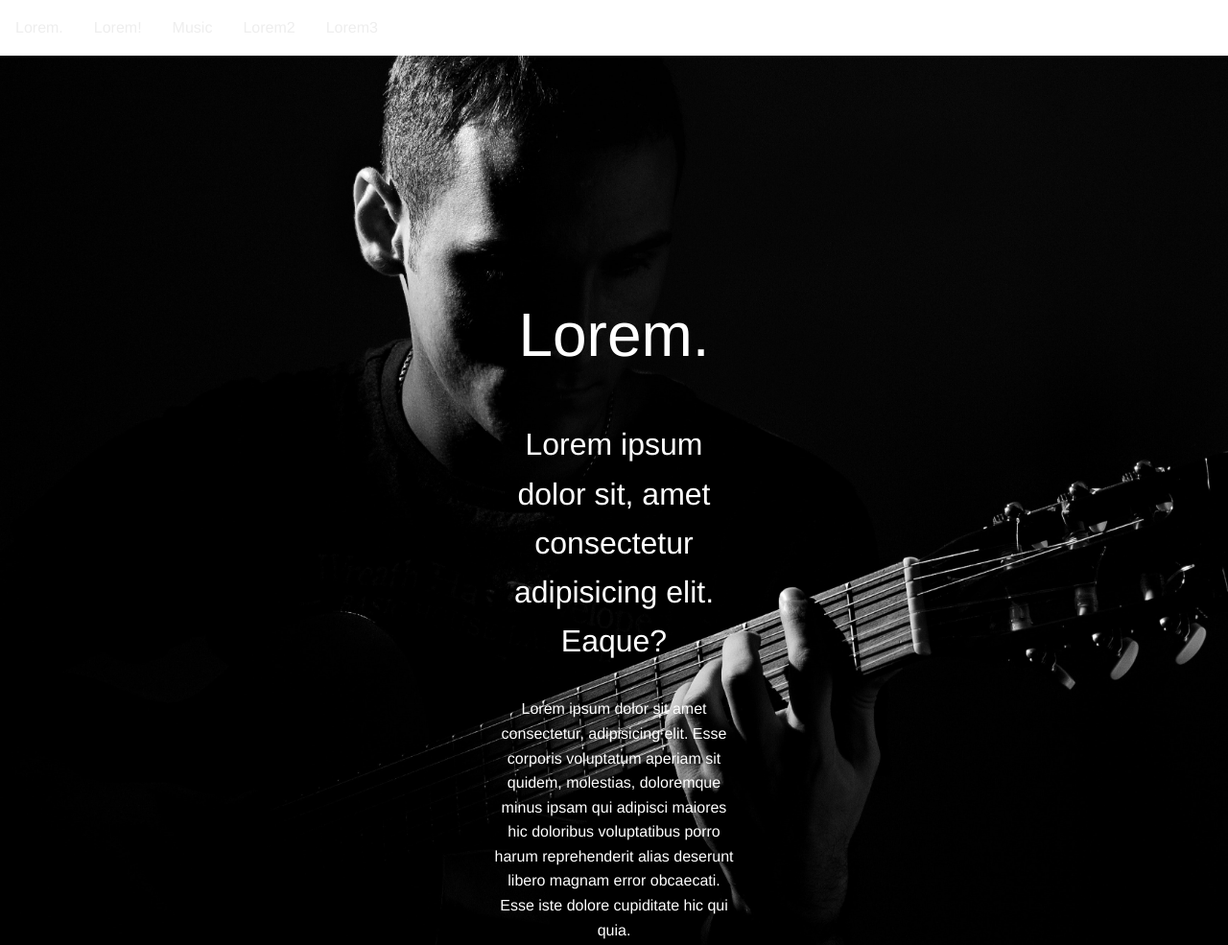
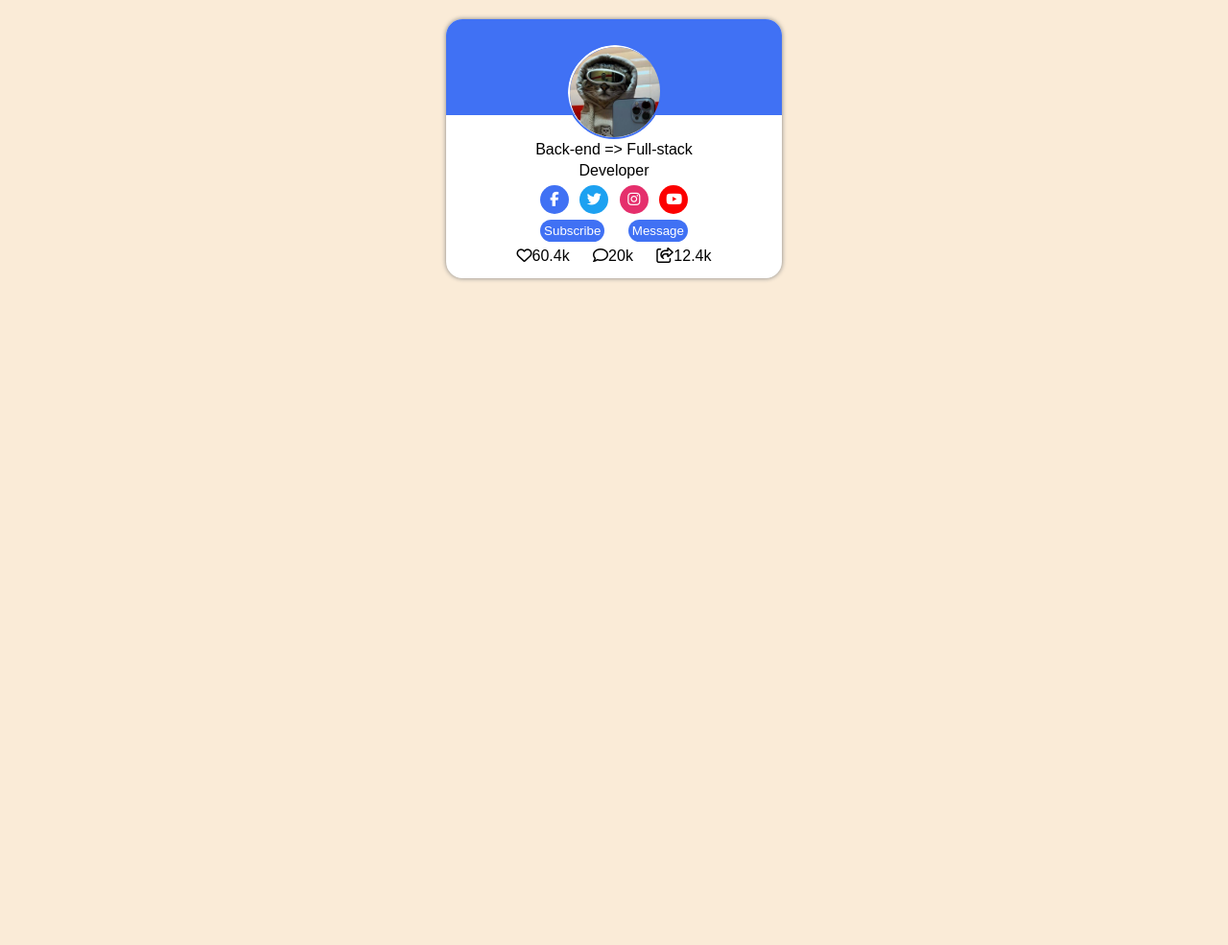
Before and after one commit to flinnadev/project2-people2024, a plain HTML site: page index.html in a window 1280 px wide. Shown: the top 985 px of the page at 96% size. After the commit the page ends 800 px from the top, so only its background shows below. Drawn offline with Linux system fonts and the light colour scheme.

Commit message:
Add style

```diff
--- a/assets/css/styles.css
+++ b/assets/css/styles.css
@@ -1,68 +1,116 @@
-@font-face {
-  font-family: "PT sans";
-  src: url("./../css/fonts/PT_sans/PT_Sans.zip");
-}
-
 * {
   box-sizing: border-box;
 }
 
 html {
+  --main-blue-color: #4071f4;
+  --user-photo-size: 100px;
+}
+
+body {
+  font-family: sans-serif;
+  background-color: antiquewhite;
+  text-align: center;
+}
+
+.user-card {
+  margin: 20px auto;
+  max-width: 350px;
+  min-width: 250px;
+  background-color: white;
+  border-radius: 17px;
+  box-shadow: 0 0 5px gray;
+  overflow: hidden;
+}
+
+.blue-bg {
+  background-color: var(--main-blue-color);
+  height: 100px;
+}
+
+.user-photo-wrapper {
+  width: var(--user-photo-size);
+  height: var(--user-photo-size);
+  border-radius: 50%;
+  margin-top: calc(var(--user-photo-size) * -3 / 4);
+  overflow: hidden;
+  border: 2px solid var(--main-blue-color);
+  display: inline-block;
+}
+
+.user-photo {
+  width: var(--user-photo-size);
+  height: var(--user-photo-size);
+  object-fit: cover;
+  border-radius: 50%;
+  border: 2px solid white;
+}
+
+.content-conteiner {
+  padding: 0 20px 15px;
+}
+
+h2,
+p,
+.links-conteiner,
+.btn-conteiner,
+.social-linc {
+  margin-bottom: 0.4em;
+}
+
+.social-linc {
+  display: inline-block;
+  width: 30px;
+  height: 30px;
+  padding: 7px;
+  border-radius: 50%;
+  color: white;
+  font-size: 15px;
+}
+
+.fb-link {
+  background-color: var(--main-blue-color);
+}
+
+.tw-link {
+  background-color: #1da1f1;
+}
+
+.inst-link {
+  background-color: #e52f6c;
+}
+
+.youtube-link {
+  background-color: #fc0000;
+}
+
+.social-linc + .social-linc {
+  margin-left: 7px;
+}
+
+.sub-btn,
+.mes-btn {
+  color: white;
+  background-color: var(--main-blue-color);
+  border-radius: 15px;
+  border: var(--main-blue-color);
+  padding: 4px;
+}
+
+.mes-btn {
+  margin-left: 20px;
+}
+
+.social-count-list {
+  font-size: 0;
+}
+
+.social-count {
+  display: inline-block;
+  padding: 0 10px;
   font-size: 16px;
 }
 
-body {
-  font-family: "RT Sans", Helvetica, sans-serif;
-  color: white;
-  line-height: 1.6;
+.social-count + .social-counts {
+  border-left: 1px solid grey;
 }
-
-h1 {
-  font-size: 4rem;
-  margin-bottom: 0.6em;
-}
-
-h2 {
-  font-size: 2rem;
-  margin-bottom: 1em;
-}
-
-a {
-  text-decoration: none;
-  color: inherit;
-  font-size: 1rem;
-}
-
-.main-header {
-  background-color: #252529;
-  color: #eeeeee;
-  font-size: 0;
-}
-
-.nav-list-item {
-  display: inline-block;
-}
-
-.nav-link {
-  display: inline-block;
-  padding: 1em;
-}
-
-.first-section {
-  background-color: #252529;
-  background-image: url("./../images/showcase.jpeg");
-  background-repeat: no-repeat;
-  background-size: cover;
-  background-position: center;
-  min-height: 100vh;
-  padding: 15em 0 1em;
-  text-align: center;
-}
-
-.center-wrapper {
-  max-width: 1276px;
-  width: 100%;
-  max-width: 320px;
-  margin: 0 auto;
-  padding: 0 2em;
-}
--- a/index.html
+++ b/index.html
@@ -5,53 +5,55 @@
     <meta name="viewport" content="width=device-width, initial-scale=1.0" />
     <title>Document</title>
     <link rel="stylesheet" href="./assets/css/recet.css" />
+    <link
+      rel="stylesheet"
+      href="https://cdnjs.cloudflare.com/ajax/libs/font-awesome/6.5.2/css/all.min.css"
+      integrity="sha512-SnH5WK+bZxgPHs44uWIX+LLJAJ9/2PkPKZ5QiAj6Ta86w+fsb2TkcmfRyVX3pBnMFcV7oQPJkl9QevSCWr3W6A=="
+      crossorigin="anonymous"
+      referrerpolicy="no-referrer"
+    />
     <link rel="stylesheet" href="./assets/css/styles.css" />
   </head>
 
   <body>
-    <heder class="main-header">
-      <nav>
-        <ul>
-          <li class="nav-list-item">
-            <a class="nav-link" href="">Lorem.</a>
-          </li>
-          <li class="nav-list-item">
-            <a class="nav-link" href="">Lorem!</a>
-          </li>
-          <li class="nav-list-item">
-            <a class="nav-link" href="">Music</a>
-          </li>
-          <li class="nav-list-item">
-            <a class="nav-link" href="">Lorem2</a>
-          </li>
-          <li class="nav-list-item">
-            <a class="nav-link" href="">Lorem3</a>
+    <article class="user-card">
+      <div class="blue-bg"></div>
+      <div class="user-photo-wrapper">
+        <img
+          class="user-photo"
+          src="./assets/images/photo_2024-04-14_15-11-21.jpg"
+          alt="CodingLab photo"
+        />
+      </div>
+      <div class="content-conteiner">
+        <h2>Back-end => Full-stack</h2>
+        <p>Developer</p>
+        <div class="links-conteinerr">
+          <a class="fb-link social-linc" href="#">
+            <i class="fa-brands fa-facebook-f"></i>
+          </a>
+          <a class="tw-link social-linc" href="#">
+            <i class="fa-brands fa-twitter"></i>
+          </a>
+          <a class="inst-link social-linc" href="#">
+            <i class="fa-brands fa-instagram"></i>
+          </a>
+          <a class="youtube-link social-linc" href="#">
+            <i class="fa-brands fa-youtube"></i>
+          </a>
+        </div>
+        <div class="btn-conteiner">
+          <button class="sub-btn">Subscribe</button>
+          <button class="mes-btn">Message</button>
+        </div>
+        <ul class="social-counts-list">
+          <li class="social-count"><i class="fa-regular fa-heart"></i>60.4k</li>
+          <li class="social-count"><i class="fa-regular fa-comment"></i>20k</li>
+          <li class="social-count">
+            <i class="fa-regular fa-share-from-square"></i>12.4k
           </li>
         </ul>
-      </nav>
-    </heder>
-    <main>
-      <div class="first-section">
-        <div class="center-wrapper">
-          <h1>Lorem.</h1>
-          <section>
-            <h2>
-              Lorem ipsum dolor sit, amet consectetur adipisicing elit. Eaque?
-            </h2>
-            <p>
-              Lorem ipsum dolor sit amet consectetur, adipisicing elit. Esse
-              corporis voluptatum aperiam sit quidem, molestias, doloremque
-              minus ipsam qui adipisci maiores hic doloribus voluptatibus porro
-              harum reprehenderit alias deserunt libero magnam error obcaecati.
-              Esse iste dolore cupiditate hic qui quia.
-            </p>
-          </section>
-        </div>
       </div>
-      <div class="first-section"></div>
-      <section>
-        <h2 id="Music">Music</h2>
-      </section>
-    </main>
+    </article>
   </body>
 </html>
```
Also changed, not shown: assets/images/photo_2024-04-14_15-11-21.jpg (added).
